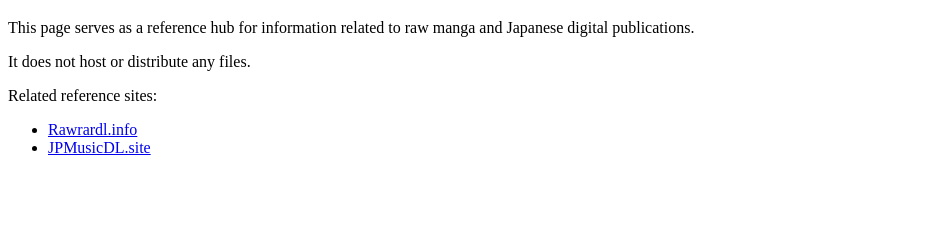
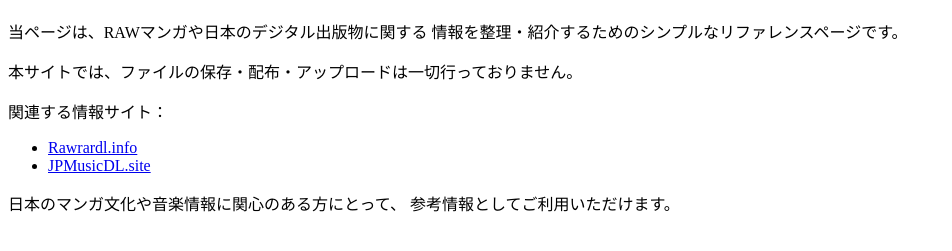
Before and after one commit to cdn1875/cdn1875.github.io, a plain HTML site: page index.html in a window 1280 px wide. Shown: the part 61-312 px from the top of the page, without its empty margins (0-952 px from the left). Drawn offline with Linux system fonts and the light colour scheme.

Commit message:
Update index.html

```diff
--- a/index.html
+++ b/index.html
@@ -1,29 +1,35 @@
 <!DOCTYPE html>
-<html lang="en">
+<html lang="ja">
 <head>
   <meta charset="UTF-8">
   <title>Rawrardl Reference</title>
-  <meta name="description" content="A simple reference page for information related to raw manga and Japanese digital publications.">
+  <meta name="description" content="RAWマンガおよび日本のデジタル出版物に関する情報を整理・紹介するリファレンスページです。">
+  <meta name="robots" content="index, follow">
 </head>
 <body>
   <h1>Rawrardl Reference</h1>
 
   <p>
-    This page serves as a reference hub for information related to
-    raw manga and Japanese digital publications.
+    当ページは、RAWマンガや日本のデジタル出版物に関する
+    情報を整理・紹介するためのシンプルなリファレンスページです。
   </p>
 
   <p>
-    It does not host or distribute any files.
+    本サイトでは、ファイルの保存・配布・アップロードは一切行っておりません。
   </p>
 
   <p>
-    Related reference sites:
+    関連する情報サイト：
   </p>
 
   <ul>
     <li><a href="https://rawrardl.info/">Rawrardl.info</a></li>
     <li><a href="https://jpmusicdl.site/">JPMusicDL.site</a></li>
   </ul>
+
+  <p>
+    日本のマンガ文化や音楽情報に関心のある方にとって、
+    参考情報としてご利用いただけます。
+  </p>
 </body>
 </html>
```
